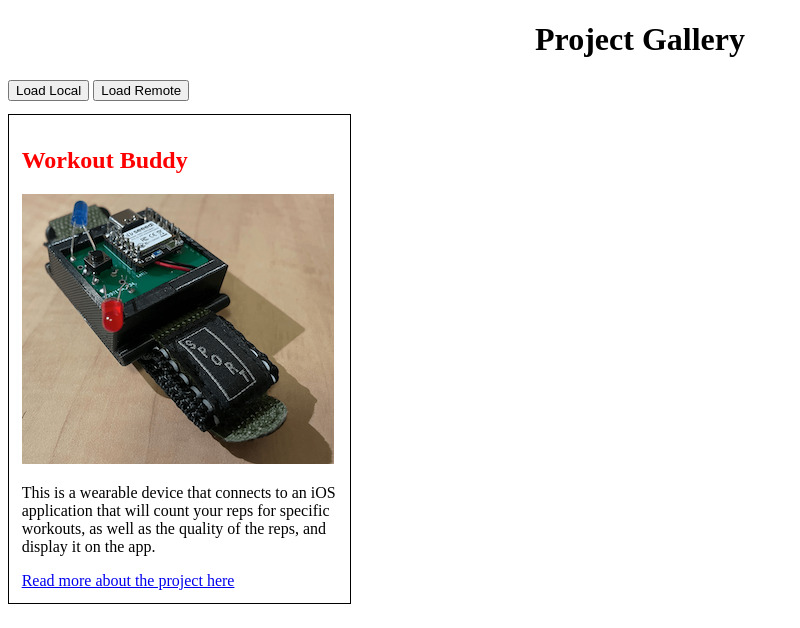
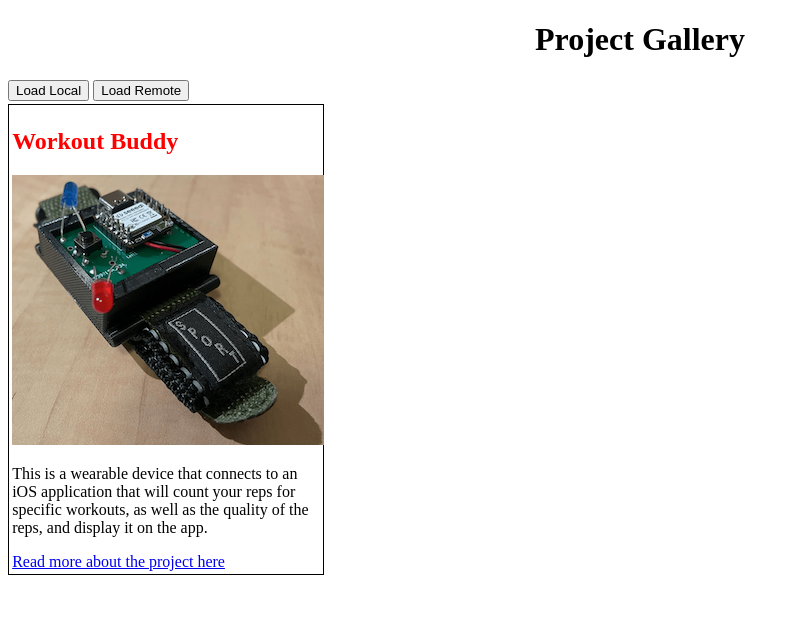
Before and after one commit to kNelakonda/cse134-hw4-pt2, a plain HTML site: page index.html in a window 1280 px wide. Both pictures are taken after a click on the button "Load Local". Shown: the whole page, without its empty margins (0-800 px from the left). Drawn offline with Linux system fonts and the light colour scheme; no server answers.

Commit message:
fixed spacing css

```diff
--- a/index.html
+++ b/index.html
@@ -20,9 +20,15 @@
       article {
         border: 1px solid black;
         padding: 1%;
-        width: 50%;
+      }
+      main {
+        display: flex;
+        flex-wrap: wrap;
       }
 
+      project-card {
+        width: 25%;
+      }
     </style>
     <script type="text/JavaScript" src="./projectCard.js" type="module"></script>
 
--- a/projectCard.js
+++ b/projectCard.js
@@ -90,7 +90,6 @@ class ProjectCard extends HTMLElement{
             border: 1px solid black;
             padding: 1%;
             margin-top: 1%;
-            width: 25%;
         }
         `;
         this.shadowRoot.appendChild(styleSheet);
```
Also changed, not shown: 1 other file.
